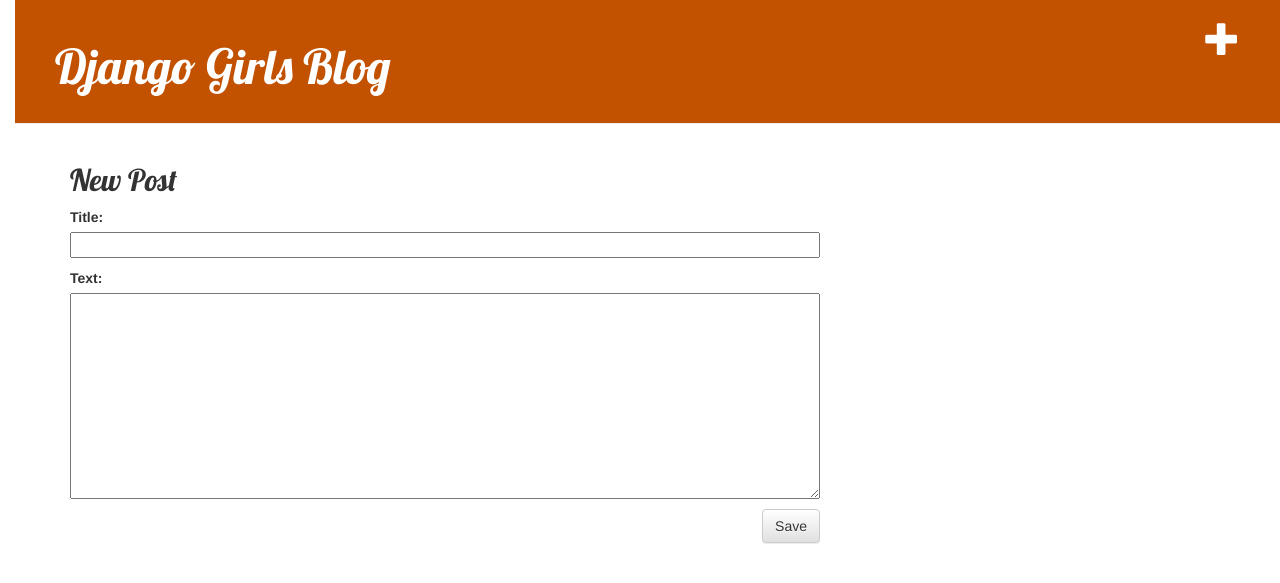
After one commit to Gak-Py/django-blog, a Django app: page /post/new/ in a window 1280 px wide. The commit adds this page. Shown: the top 583 px of the page. Run offline with Django 3.2, Linux system fonts and the light colour scheme; some libraries are stand-ins or nearby versions.

Commit message:
view updated

```diff
--- /dev/null
+++ b/blog/forms.py
@@ -0,0 +1,8 @@
+from django import forms
+from .models import Post
+
+class PostForm(forms.ModelForm):
+
+    class Meta:
+        model = Post
+        fields = ('title', 'text',)
--- a/blog/static/css/blog.css
+++ b/blog/static/css/blog.css
@@ -47,7 +47,7 @@ h1, h2, h3, h4 {
 }
 
 .post {
-    margin-bottom: 70px;
+    margin-bottom: 71px;
 }
 
 .post h2 a, .post h2 a:visited {
--- a/blog/templates/blog/base.html
+++ b/blog/templates/blog/base.html
@@ -5,11 +5,12 @@
     <title>Django Girls blog</title>
     <link rel="stylesheet" href="//maxcdn.bootstrapcdn.com/bootstrap/3.2.0/css/bootstrap.min.css">
     <link rel="stylesheet" href="//maxcdn.bootstrapcdn.com/bootstrap/3.2.0/css/bootstrap-theme.min.css">
-    <link rel="stylesheet" href="{% static 'css/blog.css' %}">
+    <link rel="stylesheet" href="{% static '/css/blog.css' %}">
     <link href="//fonts.googleapis.com/css?family=Lobster&subset=latin,latin-ext" rel="stylesheet" type="text/css">
 </head>
 <body>
 <div class="page-header">
+    <a href="{% url 'post_new' %}" class="top-menu"><span class="glyphicon glyphicon-plus"></span></a>
     <h1><a href="/">Django Girls Blog</a></h1>
 </div>
 
--- /dev/null
+++ b/blog/templates/blog/post_edit.html
@@ -0,0 +1,10 @@
+{% extends 'blog/base.html' %}
+
+{% block content %}
+    <h2>New Post</h2>
+    <form method="POST" class="post-form">
+        {% csrf_token %}
+        {{ form.as_p }}
+        <button type="submit" class="save btn btn-default">Save</button>
+    </form>
+{% endblock %}
--- a/blog/urls.py
+++ b/blog/urls.py
@@ -4,4 +4,6 @@ from . import views
 urlpatterns = [
     path('', views.post_list, name='post_list'),
     path('post/<int:pk>/', views.post_detail, name='post_detail'),
+    path('post/new/', views.post_new, name='post_new'),
+    # path('post/<int:pk>/edit/', views.post_edit, name='post_edit'),
 ]
--- a/blog/views.py
+++ b/blog/views.py
@@ -1,6 +1,8 @@
 from django.shortcuts import render, get_object_or_404
 from django.utils import timezone
+from django.shortcuts import redirect
 from .models import Post
+from .forms import PostForm
 
 
 def post_list(request):
@@ -10,3 +12,19 @@ def post_list(request):
 def post_detail(request, pk):
     post = get_object_or_404(Post, pk=pk)
     return render(request, 'blog/post_detail.html', {'post':post})
+
+def post_new(request):
+    if request.method == "POST":
+        form = PostForm(request.POST)
+        if form.is_valid():
+            post = form.save(commit=False)
+            post.author = request.user
+            post.published_date = timezone.now()
+            post.save()
+            return redirect('post_detail', pk=post.pk)
+    else:
+        form = PostForm()
+    return render(request, 'blog/post_edit.html', {'form': form})
+
+# def post_edit(request, pk):
+#     post - getobject
```
